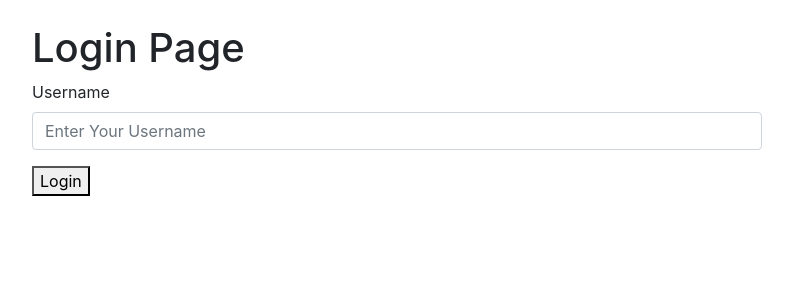
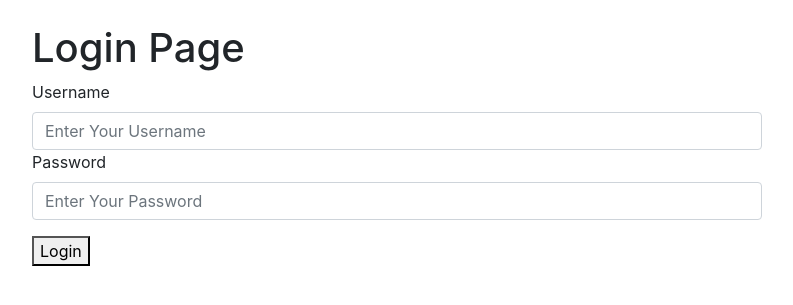
Before and after one commit to reberly1/DIA_Real_Time_Sentiment_Analysis, a Flask app: page /login in a window 1280 px wide. Shown: the part 56-361 px from the top of the page, without its empty margins (53-846 px from the left). Run offline with Flask 3, Linux system fonts and the light colour scheme; some libraries are stand-ins or nearby versions.

Commit message:
Introducing Password to load and login

```diff
--- a/application/app.py
+++ b/application/app.py
@@ -18,7 +18,6 @@ def tweet():
     if request.method == 'POST' and username != "":
         tweet = request.form['tweet']
         session['tweet'] = tweet
-        print(insert_tweet(username, tweet))
         message = "Tweet Sucessfully Posted"
         return render_template('tweet.html', title="Tweet", tweet=tweet, username=username, message=message)
 
@@ -31,13 +30,14 @@ def login():
         client = MongoClient(host=["mongodb://localhost:27017/"])
 
         username = request.form['username']
+        password = request.form['password']
         message = ""
 
-        if (check_exists(username, client)):
+        if (check_exists(username, password, client)):
             session['username'] = username
             message = "User has been logged in as " + username
         else:
-            message = "User was not found try another username"
+            message = "User could not be logged in, check username and password"
 
         return render_template('login.html',title='Login', username=username, message=message)
 
--- a/application/load.py
+++ b/application/load.py
@@ -15,7 +15,6 @@ results, summary, keys = driver.execute_query(query, database_="neo4j")
 mongo_data = {}
 for node in results:
     dictionary = node.data()
-
     mongo_data[dictionary['n']['screen_name']] = dictionary["n"]['screen_name']
 
 #Extract the tweet text from all tweets
@@ -36,9 +35,9 @@ db = client['TwitterDatabase']
 users = db['users']
 tweets = db['tweets']
 
-#Inserts the users' name data into MongoDB
+#Inserts the users' name data into MongoDB with preset password
 for key in mongo_data:
-    users.insert_one({"username": mongo_data[key]})
+    users.insert_one({"username": mongo_data[key], "password": "Password123"})
 
 #Inserts all tweet text into the tweets collection
 for key in mongo_tweets:
--- a/application/templates/login.html
+++ b/application/templates/login.html
@@ -5,6 +5,9 @@
 
     <label for="username">Username</label>
     <input type="text" class="form-control" id="username" name="username" placeholder="Enter Your Username" required>
+
+    <label for="password">Password</label>
+    <input type="text" class="form-control" id="password" name="password" placeholder="Enter Your Password" required>
 
     <button type="submit">Login</button>
 
```
Also changed, not shown: application/mongo.py (+6 -3 lines).
